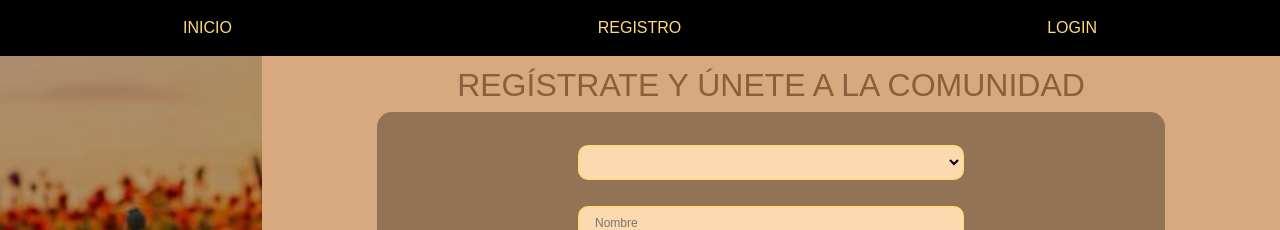
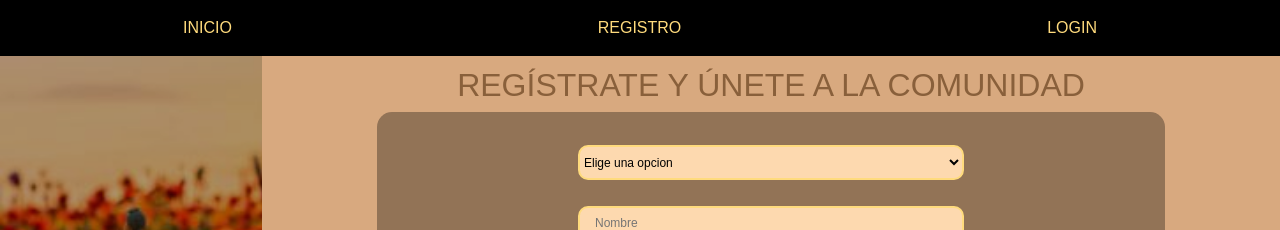
Before and after one commit to SildelaBarrera/Ruralea, an Angular app: page /registro in a window 1280 px wide. Shown: the top 230 px of the page. Built offline with nearby package versions, Linux system fonts and the light colour scheme; a web font is replaced by a local one.

Commit message:
ajuste de selects

```diff
--- a/src/app/pages/nuevo-evento/nuevo-evento.component.css
+++ b/src/app/pages/nuevo-evento/nuevo-evento.component.css
@@ -91,6 +91,7 @@ h2{
 .form-group{
     height: 35px;
     width: 280px;
+
 }
 input{
     font-family: var(--links);
@@ -101,8 +102,7 @@ input{
     border-radius: 10px;
     height: 100%;
     width: 100%;
-    border: red solid 2px;
-}
+    }
 .descripcion{
     font-family: var(--links);
     font-size: 12px;
@@ -114,15 +114,22 @@ input{
     width: 280px;
 }
 select{
-    border: 10px green solid;
+    padding-left: 12px;
+    font-family: var(--links);
+    font-size: 12px;
+    border-radius: 10px;
+    border: solid var(--mostaza) 2px;
+    height: 100%;
+    width: 100%;
+    background-color: var(--inputColor);
+}
+.option{
     font-family: var(--links);
     font-size: 12px;
     border: solid var(--mostaza) 2px;
     background-color: var(--inputColor);
     padding: 15px;
     border-radius: 10px;
-    height: 35px;
-    width: 280px;
 }
 .boton{
     border: solid var(--mostaza) 2px;
--- a/src/app/pages/nuevo-evento/nuevo-evento.component.html
+++ b/src/app/pages/nuevo-evento/nuevo-evento.component.html
@@ -17,20 +17,17 @@
                     </div>
 
                     <div class="form-group">
-
                         <select class="form-group" formControlName="categoria" #input2
-                            [ngClass]="{'is-invalid': (myForm.get('descripcion').dirty || myForm.get('descripcion').touched)
-                            && !myForm.get('descripcion').valid}">
-                            <div id="aviso" *ngIf="!myForm.get('fecha').valid" class="invalid-feedback">La categoría es obligatoria.</div>
-                                <!-- <option value="" disabled selected>Elige la categoria</option>  -->
-                            <option value="Artesania">Artesanía</option>
-                            <option value="Ganaderia">Ganadería</option>
-                            <option value="Culinario">Culinario</option>
-                            <option value="Agricola">Agrícola</option>
-
-                        </select>
-
-                    </div>
+                            [ngClass]="{'is-invalid': (myForm.get('categoria').dirty || myForm.get('categoria').touched)
+                            && !myForm.get('categoria').valid}">
+                            <option class="option" value="Elige la categoria" selected disabled>Elige la categoria</option>
+                            <option class="option" value="Artesania">Artesanía</option>
+                            <option class="option" value="Ganaderia">Ganadería</option>
+                            <option class="option" value="Culinario">Culinario</option>
+                            <option class="option" value="Agricola">Agrícola</option>
+                            </select>
+                            <div id="aviso" *ngIf="!myForm.get('categoria').valid" class="invalid-feedback">La categoría es obligatoria.</div>
+                        </div>
 
                     <div class="form-group">
                         <input class="form-group" type="text" formControlName="fecha" #input3
--- a/src/app/pages/nuevo-evento/nuevo-evento.component.ts
+++ b/src/app/pages/nuevo-evento/nuevo-evento.component.ts
@@ -64,11 +64,10 @@ export class NuevoEventoComponent {
   }
 
   private buildForm(){
-
     this.myForm = this.formBuilder.group(
       {
         titulo: [, Validators.required],
-        categoria: [, Validators.required],
+        categoria: ["Elige la categoria", Validators.required],
         fecha:[, Validators.required],
         descripcion: [,Validators.required],
         municipio: [, Validators.required],
--- a/src/app/pages/registro/registro.component.css
+++ b/src/app/pages/registro/registro.component.css
@@ -64,6 +64,14 @@ select{
     width: 386px;
     font-size: 12px;
     margin-top: 5px;
+}
+.option{
+    font-family: var(--links);
+    font-size: 12px;
+    border: solid var(--mostaza) 2px;
+    background-color: var(--inputColor);
+    padding: 15px;
+    border-radius: 10px;
 }
 
 input{
--- a/src/app/pages/registro/registro.component.html
+++ b/src/app/pages/registro/registro.component.html
@@ -9,18 +9,23 @@
             <form [formGroup]="myForm">
 
                 <div class="inputsHijo">
-                <select id="tapa" name="tapa" class="form-group" formControlName="tipoUsuario" #input1>
-                    <option value="Elige una opcion" disabled selected>Elige una opcion</option>
-                    <option value="Productor">Productor</option>
-                    <option value="Consumidor">Consumidor</option>
-                </select>
+                    <div class="form-group">
+                    <select id="tapa" name="tapa" class="form-group" formControlName="tipoUsuario" #input1
+                    [ngClass]="{'is-invalid': (myForm.get('tipoUsuario').dirty || myForm.get('tipoUsuario').touched)
+                            && !myForm.get('tipoUsuario').valid}">
+                        <option class="option" value="Elige una opcion" selected disabled>Elige una opcion</option>
+                        <option class="option" value="Productor">Productor</option>
+                        <option class="option" value="Consumidor">Consumidor</option>
+                    </select>
+                    <div id="aviso" *ngIf="!myForm.get('tipoUsuario').valid" class="invalid-feedback">La categoría es obligatoria.</div>
+                </div>
 
                 <div class="form-group">
                     <input class="form-group" type="text" formControlName="name" #input2
                     placeholder="Nombre"
                     [ngClass]="{'is-invalid': (myForm.get('name').dirty || myForm.get('name').touched)
                     && !myForm.get('name').valid}">
-                    <div id="aviso" *ngIf="!myForm.get('name').valid" class="invalid-feedback">Name is required</div>
+                    <div id="aviso" *ngIf="!myForm.get('name').valid" class="invalid-feedback">El nombre es obligarotio</div>
                 </div>
 
                 <div class="form-group">
@@ -28,7 +33,7 @@
                     placeholder="Apellidos"
                     [ngClass]="{'is-invalid': (myForm.get('lastName').dirty || myForm.get('lastName').touched)
                     && !myForm.get('lastName').valid}">
-                    <div id="aviso" *ngIf="!myForm.get('lastName').valid" class="invalid-feedback">Last name is required</div>
+                    <div id="aviso" *ngIf="!myForm.get('lastName').valid" class="invalid-feedback">El apellido es obligatorio</div>
                 </div>
 
                 <div class="form-group">
@@ -50,7 +55,7 @@
                     && !myForm.get('password').valid}">
                     <div id="aviso" *ngIf="!myForm.get('password').valid" class="invalid-feedback">
                         <div *ngIf="!myForm.get('password').errors.required">La contraseña es obligatoria</div>
-                        <div *ngIf="!myForm.get('password').errors.minlength">Contrseña erronea</div>
+                        <div *ngIf="!myForm.get('password').errors.minlength">Contraseña errónea</div>
 
                     </div>
                 </div>
--- a/src/app/pages/registro/registro.component.ts
+++ b/src/app/pages/registro/registro.component.ts
@@ -41,7 +41,7 @@ export class RegistroComponent {
   private buildForm(){
     const minPassLength = 8;
     this.myForm = this.formBuilder.group({
-    tipoUsuario: [, Validators.required],
+    tipoUsuario: ["Elige una opcion", Validators.required],
     name: [, Validators.required],
     lastName: [, Validators.required],
     email: [, [Validators.required, Validators.email]],
```
